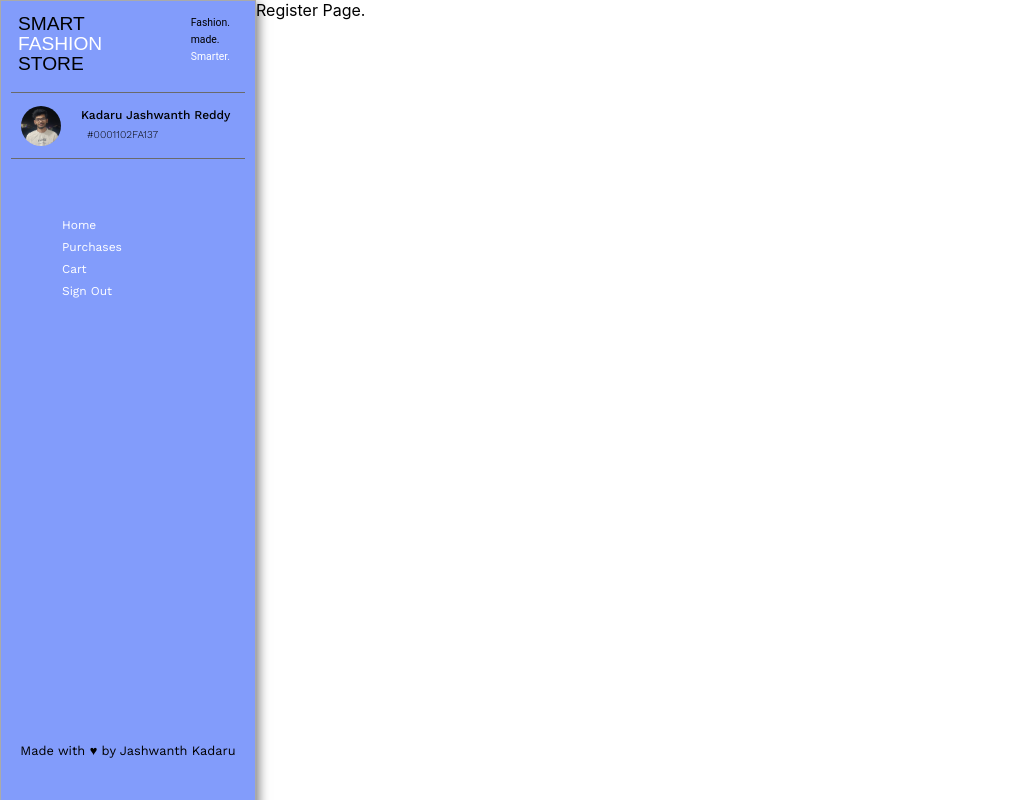
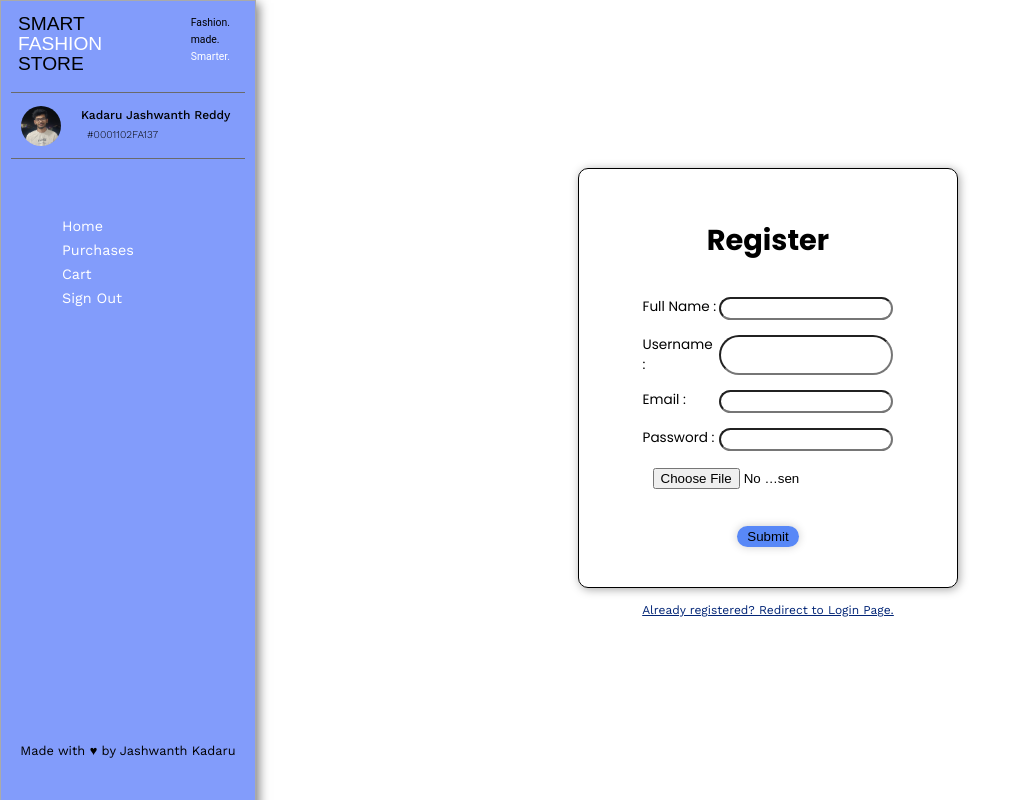
Before and after one commit to JashwanthKadaru/AI_Assisted_Shopping_App, a React (Create React App) app in the folder client/smart_store_client/: page /register in a window 1280 px wide. Shown: the whole page, without its empty margins (0-1026 px from the left). Built offline with nearby package versions, Linux system fonts and the light colour scheme; a web font is replaced by a local one.

Commit message:
In client folder, added jsx markup for register component, also added css styles to Register stylesheet.

```diff
--- a/client/smart_store_client/src/components/Drawer.js
+++ b/client/smart_store_client/src/components/Drawer.js
@@ -31,7 +31,7 @@ const Drawer = () => {
                         <NavLink className='link' to={'/shop'}> Home </NavLink>
                         <NavLink className='link' to={'/purchases'}> Purchases </NavLink>
                         <NavLink className='link' to={'/cart'}> Cart </NavLink>
-                        <NavLink className='link' to={'/'}> Sign Out </NavLink>
+                        <NavLink className='link' to={'/login'}> Sign Out </NavLink>
                     </nav>
                 </header>
             </div>
--- a/client/smart_store_client/src/css/Drawer.css
+++ b/client/smart_store_client/src/css/Drawer.css
@@ -159,7 +159,7 @@ nav {
     text-decoration: none;
     border-radius: 20px;
     margin: 1px 0px;
-    font-size: 0.75rem;
+    font-size: 0.9rem;
     transition: 0.3s;
 }
 
--- a/client/smart_store_client/src/css/Register.css
+++ b/client/smart_store_client/src/css/Register.css
@@ -0,0 +1,74 @@
+.register {
+    width: 100%;
+    height: 100vh;
+    display: flex;
+    flex-direction: column;
+    justify-content: center;
+    align-items: center;
+}
+
+form {
+    width: 35%;
+    height: fit-content;
+    padding: 30px 10px;
+    margin: 0 auto;
+    border: 1px solid black;
+    border-radius: 10px;
+    box-shadow: 1.5px 1.5px 10px 0px rgba(0,0,0,0.35);
+}
+
+form h1 {
+    width: fit-content;
+    margin: 20px auto;
+    margin-bottom: 35px;
+    font-size: 1.8rem;
+    font-family: 'Poppins', Arial, Helvetica, sans-serif;
+}
+
+.register-form-field {
+    width: fit-content;
+    margin: 15px auto;
+    width: 70%;
+
+    font-size: 0.85rem;
+    font-family: 'Poppins', Arial, Helvetica, sans-serif;
+
+    display: flex;
+    flex-direction: row;
+    justify-content: space-between;
+    /* border: 1px solid black; */
+}
+
+.register-form-field input {
+    border-radius: 20px;
+    padding: 2px 10px;
+    width: 60%;
+}
+
+form button {
+    width: fit-content;
+    margin: 10px auto;
+    margin-top: 35px;
+    padding: 3px 10px;
+    /* border: 1px solid black; */
+    border-radius: 20px;
+    box-shadow: 0px 0px 10px 0px rgba(0,0,0,0.2);
+
+    background-color: rgb(88, 136, 247);
+}
+
+form button:hover {
+    box-shadow: 1.5px 1.5px 15px 1px rgba(0,0,0,0.35);
+    transform: scale(1.1);
+}
+
+a {
+    font-size: 0.75rem;
+    font-family: 'Work Sans', Arial, Helvetica, sans-serif;
+    margin: 15px 0;
+    color: rgb(2, 37, 118);
+}
+
+a:hover {
+    color: rgb(58, 110, 231);
+}
--- a/client/smart_store_client/src/index.js
+++ b/client/smart_store_client/src/index.js
@@ -12,7 +12,7 @@ const  router = createBrowserRouter(
 
   createRoutesFromElements(
     <Route path='/' element={<App />}>
-      <Route index element={<Login />}/>
+      <Route path='login' element={<Login />}/>
       <Route path='/shop' element={<Home />}/>
       <Route path='/purchases' element={<Purchases />}/>
       <Route path='/cart' element={<Cart />}/>
--- a/client/smart_store_client/src/pages/Register.js
+++ b/client/smart_store_client/src/pages/Register.js
@@ -1,7 +1,49 @@
+import { useState } from "react";
+import { NavLink } from "react-router-dom";
+import '../css/Register.css'
 const Register = () => {
+    const [fullName, setFullName] = useState('');
+    const [username, setUsername] = useState('');
+    const [email, setEmail] = useState('');
+    const [password, setPassword] = useState('');
+    const [picture, setPicture] = useState('');
+
+    const onSubmit = () => {
+
+    }
     return (
-        <div>
-            Register Page.
+        <div className="register">
+            <form >
+                <h1> Register </h1>
+
+                <div className="register-form-field">
+                    <label> Full Name :</label>
+                    <input type='text' value={fullName} onChange={(e)=>{setFullName(e.target.value)}}/>
+                </div>
+
+                <div className="register-form-field">
+                    <label> Username :</label>
+                    <input type='text' value={username} onChange={(e)=>{setUsername(e.target.value)}}/>
+                </div>
+
+                <div className="register-form-field">
+                    <label> Email :</label>
+                    <input type='email' value={email} onChange={(e)=>{setEmail(e.target.value)}}/>
+                </div>
+
+                <div className="register-form-field">
+                    <label> Password :</label>
+                    <input type='password' value={password} onChange={(e)=>{setPassword(e.target.value)}}/>
+                </div>
+
+                <div className="register-form-field">
+                    <input type="file" max={1} value={picture} onChange={(e) => {setPicture(e.target.value); console.log(e.target.value)}}/>
+                </div>
+
+                <button type="submit" onClick={onSubmit()}> Submit </button>
+            </form>
+
+            <NavLink to='/login'> Already registered? Redirect to Login Page.</NavLink>
         </div>
     )
 }
```
